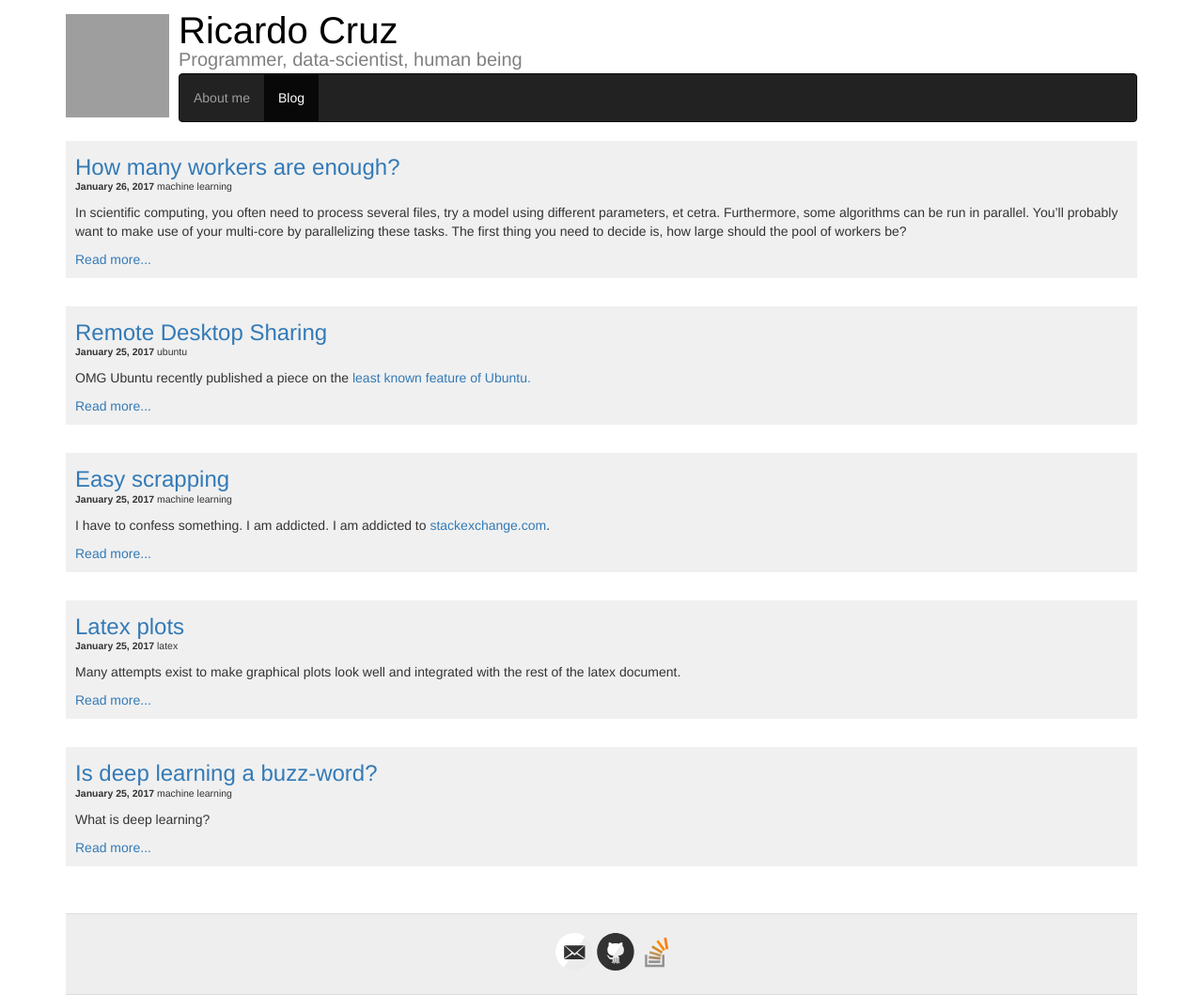
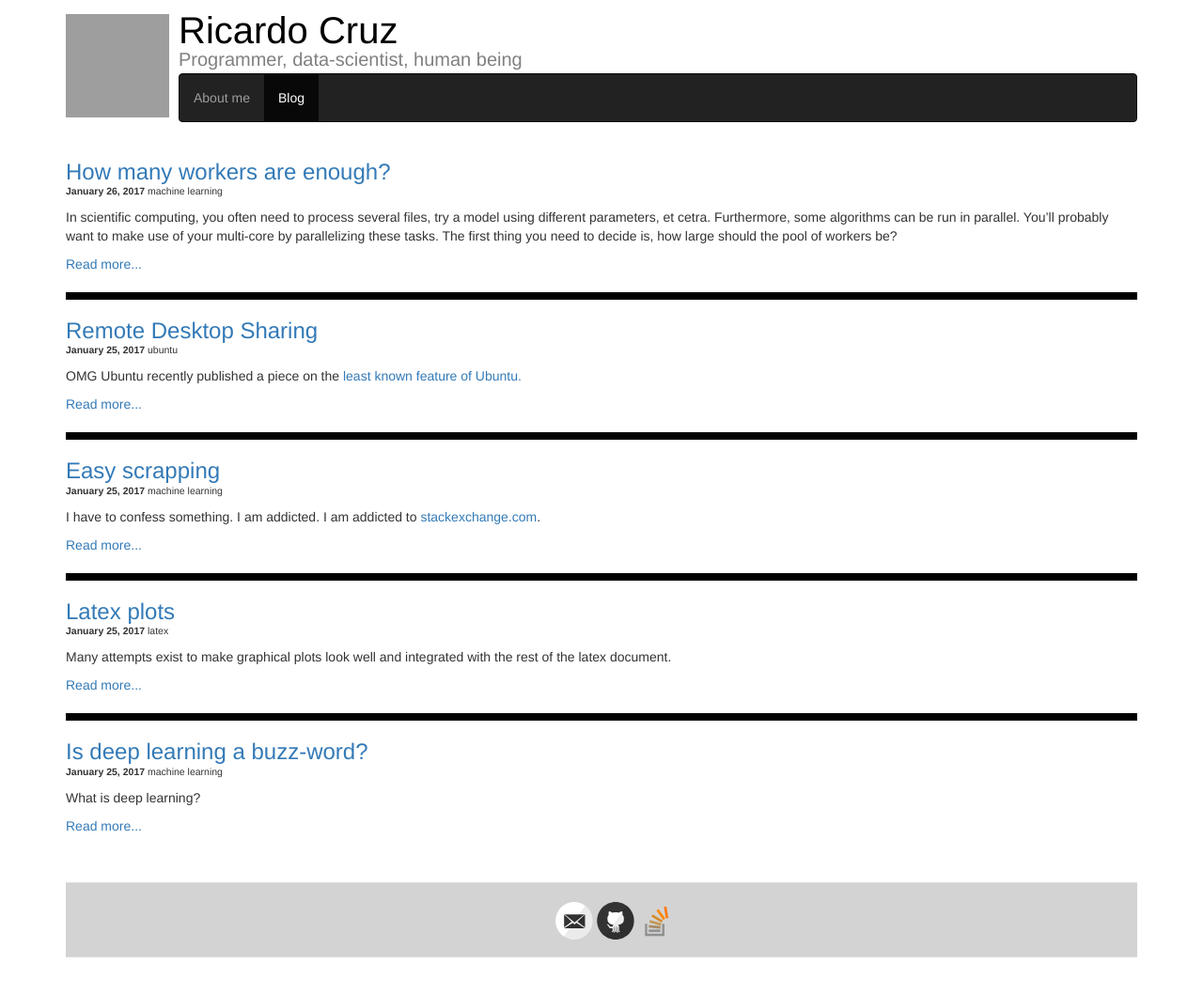
Before and after one commit to rpmcruz/rpmcruz.github.io, a Jekyll site: the page built from blog.html, in a window 1280 px wide. Shown: the whole page at 94% size. Built offline with Jekyll 4.4.1, drawn with Linux system fonts in a browser that asks for light colours; after the commit the page ends 1025 px from its top, so only the background shows below that; grey boxes are pictures that could not be loaded.

Commit message:
Syle: separator between blog entries.

```diff
--- a/blog.html
+++ b/blog.html
@@ -4,7 +4,9 @@ title: Blog
 active: blog
 ---
 <div class="posts">
+{% assign first = true %}
 {% for post in site.posts %}
+{% if first != true %}<hr class="sep">{% endif %}{% assign first = false %}
 <div class="post">
 <h3 class="post"><a href="{{ post.url }}">{{ post.title }}</a></h3>
 <p class="summary"><span class="date">{{ post.date | date: '%B %d, %Y' }}</span> <span class="category">{{ post.category }}</span></p>
--- a/style.scss
+++ b/style.scss
@@ -14,6 +14,7 @@ header {
     cursor: default;
     margin-top: 10px;
     margin-left: 120px;
+    margin-bottom: 40px;
 }
 
 h1.header {
@@ -32,7 +33,8 @@ p.header {
   margin-top: 50px;
   border-top: 1px solid #ddd;
   border-bottom: 1px solid #ddd;
-  background-color: #eee;
+  background-color: lightgray;
+  height: 80px;
 }
 
 footer {
@@ -41,12 +43,6 @@ footer {
 }
 
 /* BLOG */
-
-div.post {
-    padding: 10px;
-    margin-bottom: 30px;
-    background-color: rgb(240, 240, 240);
-}
 
 h3.post {
     margin-top: 5px;
@@ -66,6 +62,11 @@ p.readmore {
     margin-bottom: 0px;
 }
 
+hr.sep {
+    background-color: black;
+    border: none;
+    height: 8px;
+}
 
 // Settled on moving the import of syntax highlighting to the bottom of the CSS
 // ... Otherwise it really bloats up the top of the CSS file and makes it difficult to find the start
```
